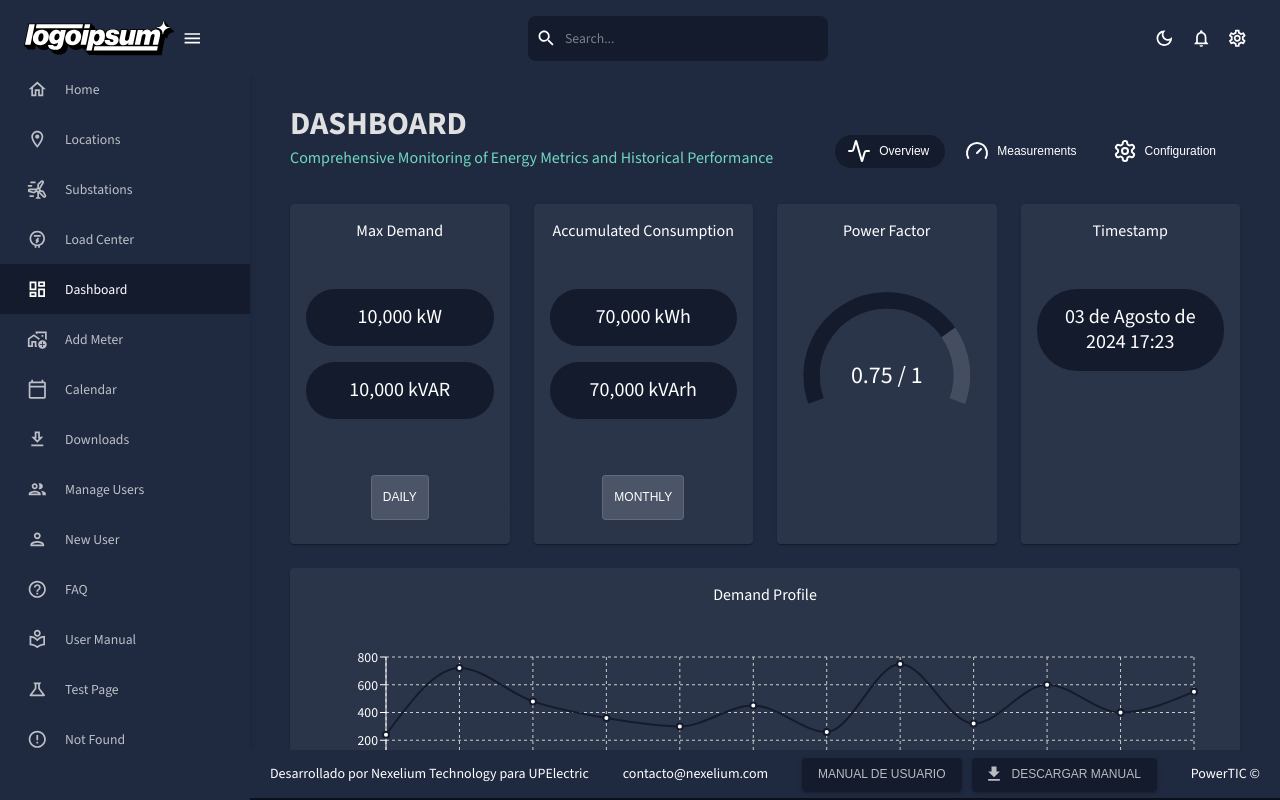
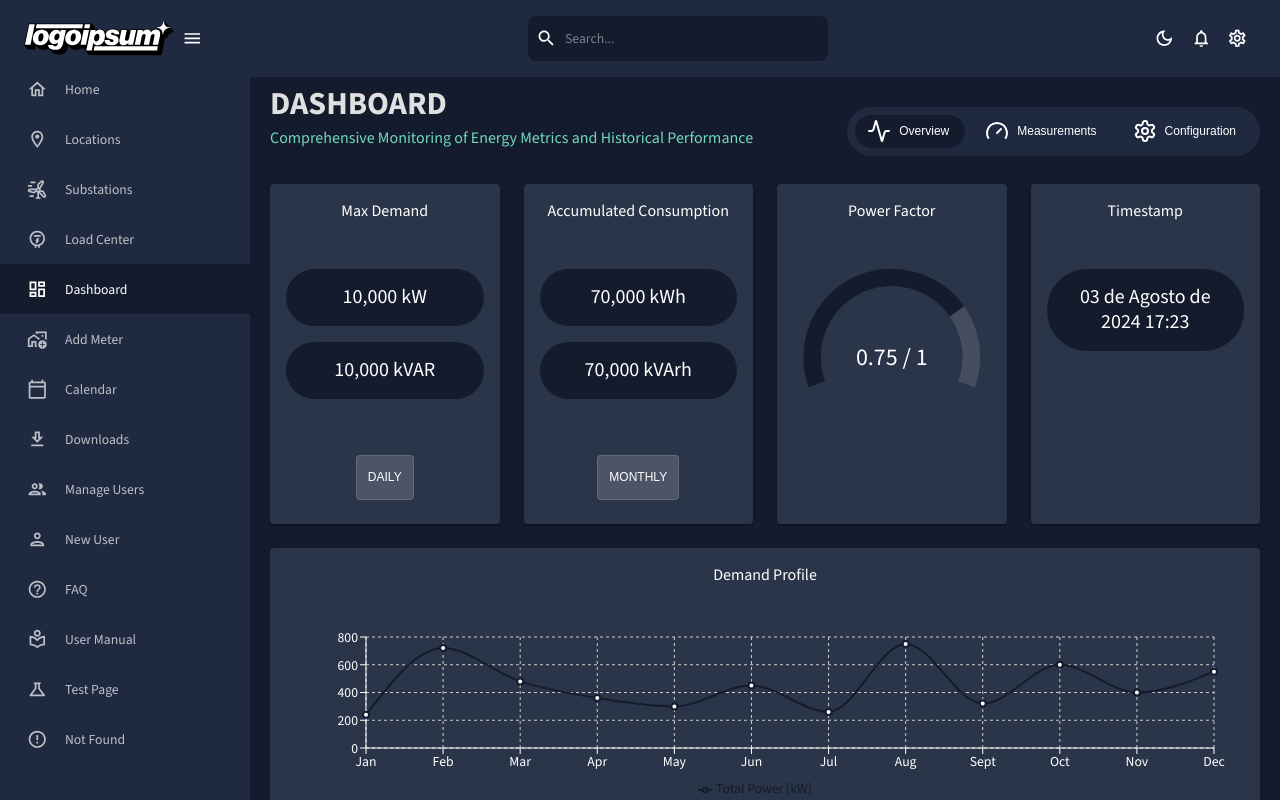
Before and after one commit to NexeliumMx/PowerTick-frontend, a React (Vite) app: page /dashboard in a window 1280 px wide. Shown: the top 800 px of the page. Built offline with nearby package versions, Linux system fonts and the light colour scheme.

Commit message:
improvements to main layout handling

```diff
--- a/src/layout/MainLayout.jsx
+++ b/src/layout/MainLayout.jsx
@@ -1,19 +1,13 @@
-import { useState, useContext } from "react";
-import { Box, useTheme } from "@mui/material";
+import { useState } from "react";
+import { Box } from "@mui/material";
 import { Outlet } from "react-router-dom";
 import Topbar from "../components/ui/Topbar";
 import SidebarMenu from "../components/ui/SidebarMenu";
 import BreakpointChecker from "../components/BreakpointChecker";
 import Footer from "../components/ui/Footer";
-import { ColorModeContext, tokens } from "../theme"; // Import necessary theme context and tokens
 
 const MainLayout = () => {
   const [collapsed, setCollapsed] = useState(false);
-
-  // Using MUI Theme and ColorModeContext
-  const theme = useTheme();
-  const colors = tokens(theme.palette.mode); // Get tokens based on the current theme mode
-  const colorMode = useContext(ColorModeContext); // For switching color modes if needed
 
   const handleDrawerToggle = () => {
     setCollapsed((prevCollapsed) => !prevCollapsed);
@@ -27,12 +21,7 @@ const MainLayout = () => {
       </Box>
 
       {/* Sidebar and Content */}
-      <Box
-        display="flex"
-        flexGrow={1}
-        marginTop="64px"
-        sx={{ backgroundColor: theme.palette.background.paper }} // Using theme color for background
-      >
+      <Box display="flex" flexGrow={1} marginTop="64px">
         {/* Sidebar */}
         <Box
           sx={{
@@ -40,11 +29,9 @@ const MainLayout = () => {
             top: "64px",
             left: 0,
             bottom: 0,
-            width: collapsed ? "80px" : "250px", // Sidebar width changes based on collapsed state
-            transition: "width 0.3s ease",
-            zIndex: 1, // Lower z-index to allow footer overlap
-            backgroundColor: colors.primary[700], // Using tokens for sidebar background color
-            boxShadow: "2px 0px 5px rgba(0, 0, 0, 0.1)",
+            width: collapsed ? "80px" : "250px",
+            transition: "width 0.2s ease", // Faster transition
+            zIndex: 1,
           }}
         >
           <SidebarMenu collapsed={collapsed} />
@@ -55,41 +42,34 @@ const MainLayout = () => {
           sx={{
             flexGrow: 1,
             marginLeft: collapsed ? "80px" : "250px",
-            transition: "margin-left 0.3s ease",
-            padding: "20px",
-            overflowY: "auto",
-            backgroundColor: theme.palette.background.paper, // Using theme color for content background
+            transition: "margin-left 0.2s ease", // Faster transition
+            padding: "0",
+            overflowY: "auto", // Enable vertical scrolling
           }}
         >
           <Box
             sx={{
               maxWidth: "1400px",
               margin: "0 auto",
-              paddingBottom: "20px", // To avoid overlap with the footer
-              color: theme.palette.text.primary, // Use theme color for text
             }}
           >
             <Outlet />
             <BreakpointChecker />
           </Box>
-        </Box>
-      </Box>
 
-      {/* Footer - Dynamically adjusted width based on sidebar state */}
           <Box
             sx={{
-          position: "fixed", // Fixes the footer at the bottom of the screen
+              width: "100%", // Full width
+              padding: 0, // No padding
+              margin: 0, // No margin
               bottom: 0,
-          left: collapsed ? "80px" : "250px", // Adjust left position based on sidebar
-          width: `calc(100% - ${collapsed ? "80px" : "250px"})`, // Adjust width dynamically based on sidebar
-          transition: "left 0.3s ease, width 0.3s ease", // Smooth transitions for both left and width
-          height: "50px", // Set the reduced height for the footer
               zIndex: 2, // Higher z-index to overlap the sidebar
-          backgroundColor: colors.primary[700], // Using tokens for footer background color
-          color: theme.palette.text.primary, // Footer text color using theme palette
             }}
           >
             <Footer />
+          </Box>
+
+        </Box>
       </Box>
     </Box>
   );
```
Lines whose indentation alone changed are shown as unchanged.
